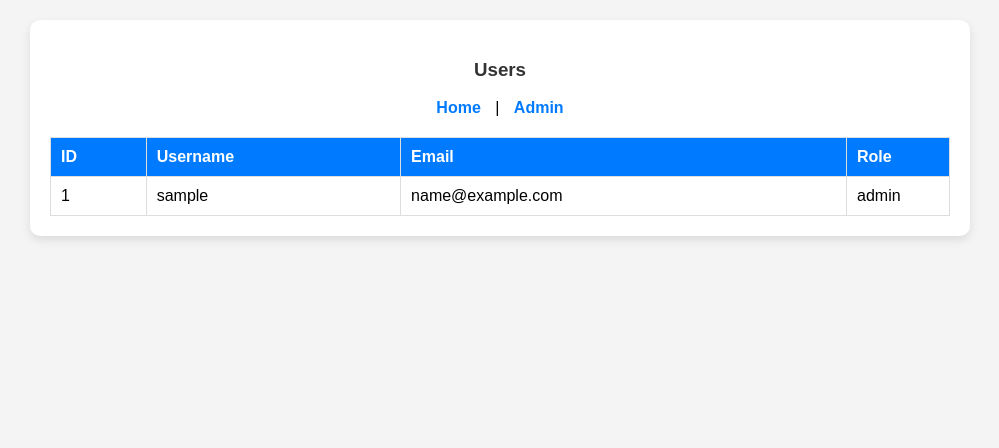
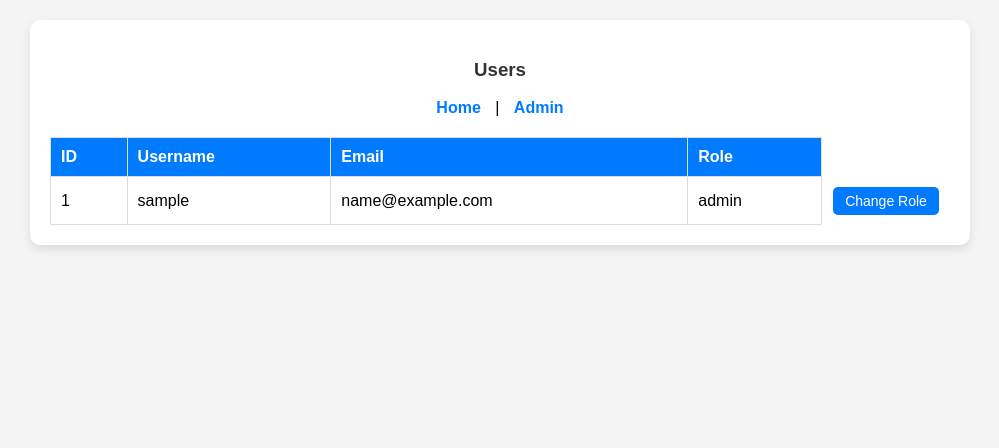
Before and after one commit to pakiri/SeniorResearchProject, a Python web app: template src/templates/users.html in a window 1280 px wide. Shown: the top 448 px of the page, without its empty margins (140-1139 px from the left). Run offline with Jinja, Linux system fonts and the light colour scheme; the template is opened without the code that fills it: most values are stand-ins (such as "Sample title", 1, 10 or a date in 2020).

Commit message:
Added role change buttons to Users page

```diff
--- a/src/templates/users.html
+++ b/src/templates/users.html
@@ -38,17 +38,16 @@
             margin: 0 10px;
             font-weight: bold;
         }
-        button {
-            padding: 10px;
-            margin-top: 10px;
+        .user-button {
+            padding: 6px 12px;
             border-radius: 5px;
             border: none;
-            font-size: 16px;
+            font-size: 14px;
             background-color: #007BFF;
             color: white;
             cursor: pointer;
         }
-        button:hover {
+        .user-button:hover {
             background-color: #0056b3;
         }
         table {
@@ -67,8 +66,10 @@
         }
 
         /* added separately */
-        th:last-child, td:last-child {
-            width: 82px;
+        td:last-child {
+            width: 108px;
+            border: 0px solid #ddd;
+            text-align: center;
         }
 
         tbody tr:nth-child(even) {
@@ -99,6 +100,12 @@
                     <td>{{user.username}}</td>
                     <td>{{user.email}}</td>
                     <td>{{user.role}}</td>
+                    <td>
+                        <form action="{{ url_for('changeRole') }}" method="post">
+                            <input type="hidden" name="id" value="{{ user.id }}">
+                            <button class="user-button" type="submit">Change Role</button>
+                        </form>
+                    </td>
                 </tr>
                 {% endfor %}
             </tbody>
```
Also changed, not shown: src/app.py (+15 -7 lines), instance/SRdata.db.
